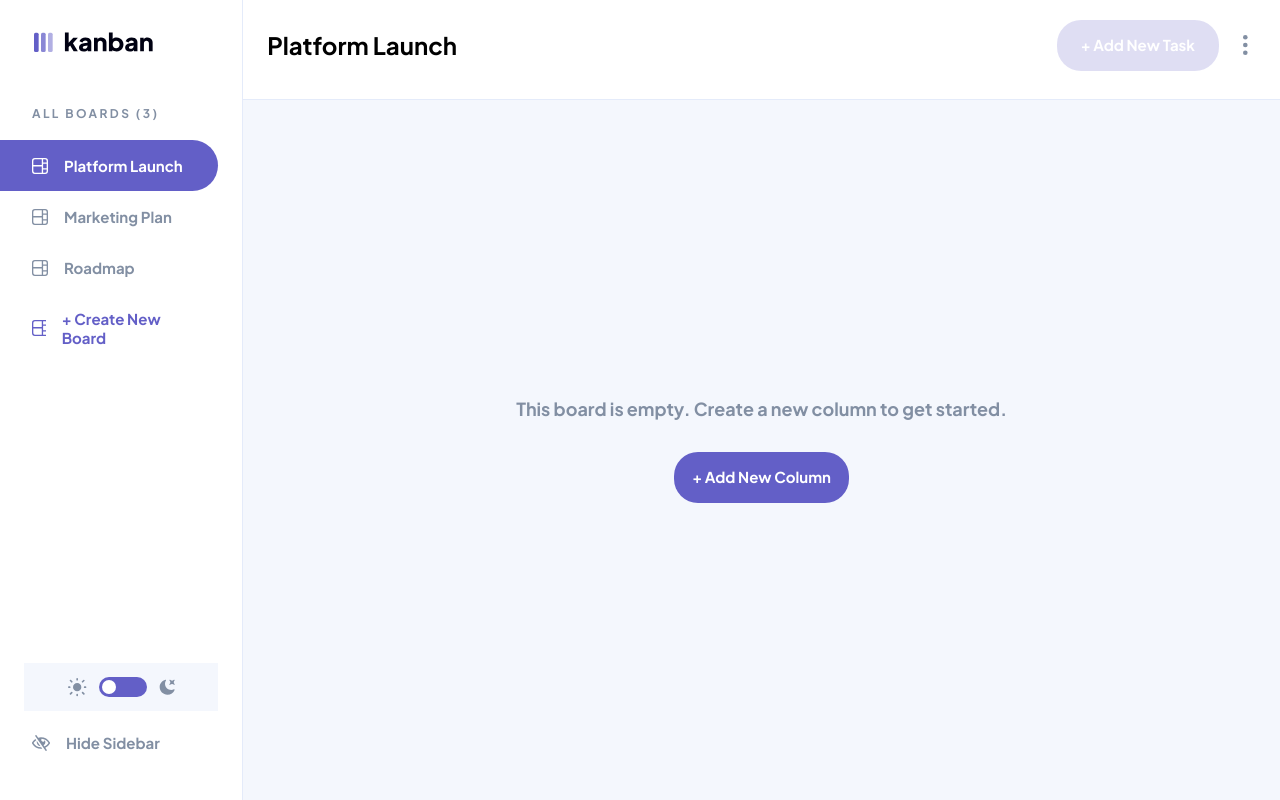
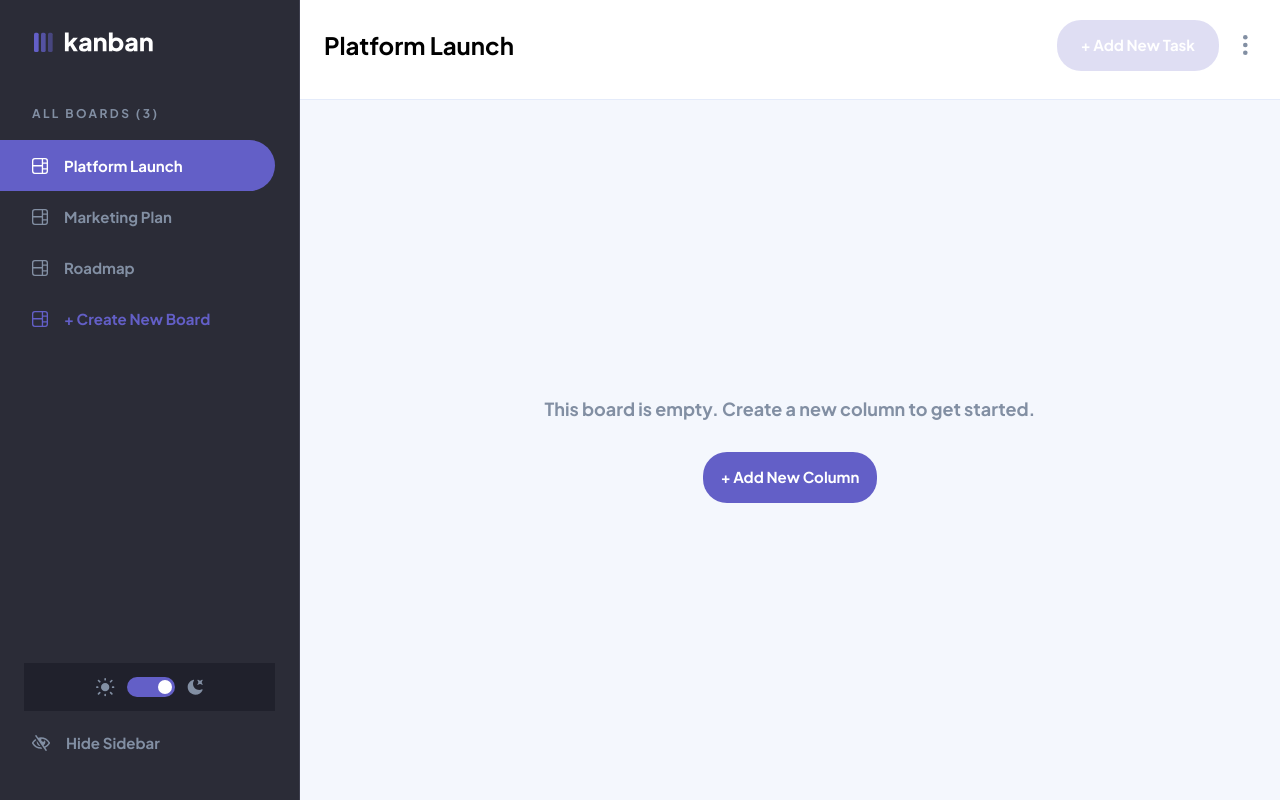
Before and after one commit to BBualdo/kanban-task-manager, a Next.js app: page / in a window 1280 px wide. Both pictures are taken after a click on the element 122 px from the left and 687 px from the top of the page. Built offline with nearby package versions, Linux system fonts and the light colour scheme.

Commit message:
Theme switch logic for sidebar (gonna use Redux)

```diff
--- a/app/components/Sidebar.tsx
+++ b/app/components/Sidebar.tsx
@@ -1,14 +1,36 @@
+"use client";
+
+import { useState } from "react";
+
 import Image from "next/image";
 import darkLogo from "../../public/assets/logo-dark.svg";
+import lightLogo from "../../public/assets/logo-light.svg";
 import sunIcon from "../../public/assets/icon-light-theme.svg";
 import moonIcon from "../../public/assets/icon-dark-theme.svg";
 import blindEye from "../../public/assets/icon-hide-sidebar.svg";
 import Boards from "./Boards";
 
 const Sidebar = () => {
+  const [isLightMode, setIsLightMode] = useState(true);
+
+  function toggleTheme() {
+    setIsLightMode((prevMode) => !prevMode);
+  }
+
   return (
-    <section className="w-[300px] border-r-[1px] border-lines_light min-h-full pt-8 pb-12 flex flex-col">
-      <Image src={darkLogo} alt="Kanban Logo" className="pl-[34px]" />
+    <section
+      className={`${
+        isLightMode
+          ? "bg-white border-lines_light"
+          : "bg-dark_grey border-lines_dark"
+      } min-w-[300px] border-r-[1px]  min-h-full pt-8 pb-12 flex flex-col`}
+    >
+      {isLightMode && (
+        <Image src={darkLogo} alt="Kanban Logo" className="pl-[34px]" />
+      )}
+      {!isLightMode && (
+        <Image src={lightLogo} alt="Kanban Logo" className="pl-[34px]" />
+      )}
       <div className="flex flex-col justify-between flex-1">
         <div className=" mt-[54px]">
           <h4 className="text-medium_grey pl-8">ALL BOARDS (3)</h4>
@@ -29,10 +51,21 @@ const Sidebar = () => {
           </div>
         </div>
         <div>
-          <div className="flex items-center justify-center gap-3 bg-light_grey mx-6 py-[14px]">
+          <div
+            className={`${
+              isLightMode ? "bg-light_grey" : "bg-very_dark_grey"
+            } flex items-center justify-center gap-3 mx-6 py-[14px]`}
+          >
             <Image src={sunIcon} alt="Sun Icon" />
-            <div className="w-12 h-5 bg-purple rounded-full cursor-pointer flex items-center justify-center">
-              <div className="w-[14px] h-[14px] bg-white rounded-full transition-transform duration-400 translate-x-[-100%]" />
+            <div
+              onClick={toggleTheme}
+              className="w-12 h-5 bg-purple rounded-full cursor-pointer flex items-center justify-center"
+            >
+              <div
+                className={`w-[14px] h-[14px] bg-white rounded-full transition-transform duration-400 ${
+                  isLightMode ? "translate-x-[-100%]" : "translate-x-[100%]"
+                }`}
+              />
             </div>
             <Image src={moonIcon} alt="Moon Icon" />
           </div>
--- a/package.json
+++ b/package.json
@@ -13,7 +13,9 @@
     "framer-motion": "^10.16.4",
     "next": "13.5.6",
     "react": "^18",
-    "react-dom": "^18"
+    "react-dom": "^18",
+    "react-redux": "^8.1.3",
+    "redux": "^4.2.1"
   },
   "devDependencies": {
     "@types/node": "^20",
--- a/tailwind.config.ts
+++ b/tailwind.config.ts
@@ -13,7 +13,7 @@ const config: Config = {
       black: "#000112",
       very_dark_grey: "#20212C",
       dark_grey: "#2B2C37",
-      lines: "#3E3F4E",
+      lines_dark: "#3E3F4E",
       medium_grey: "#828FA3",
       lines_light: "#E4EBFA",
       light_grey: "#F4F7FD",
```
Also changed, not shown: 1 other file (tests, documents, lock files or other folders).
